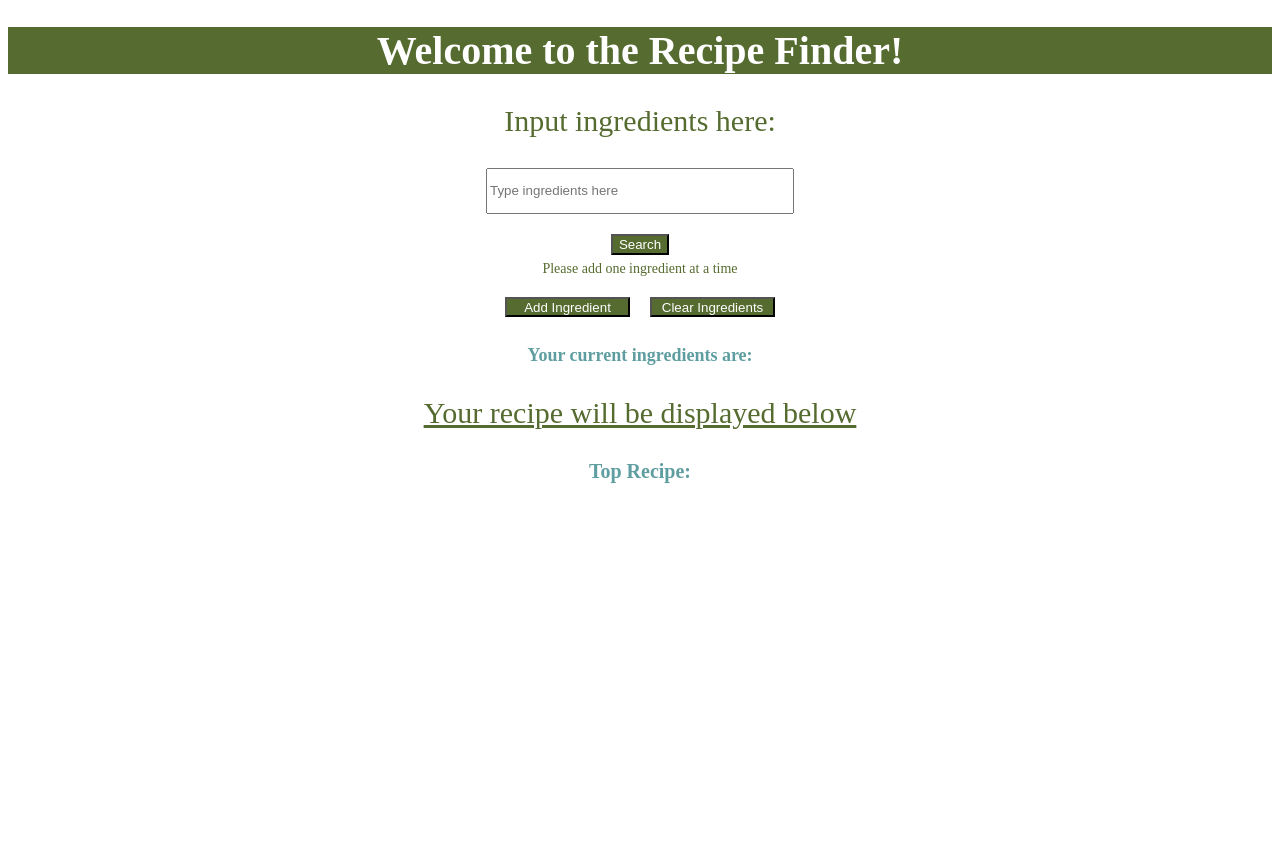
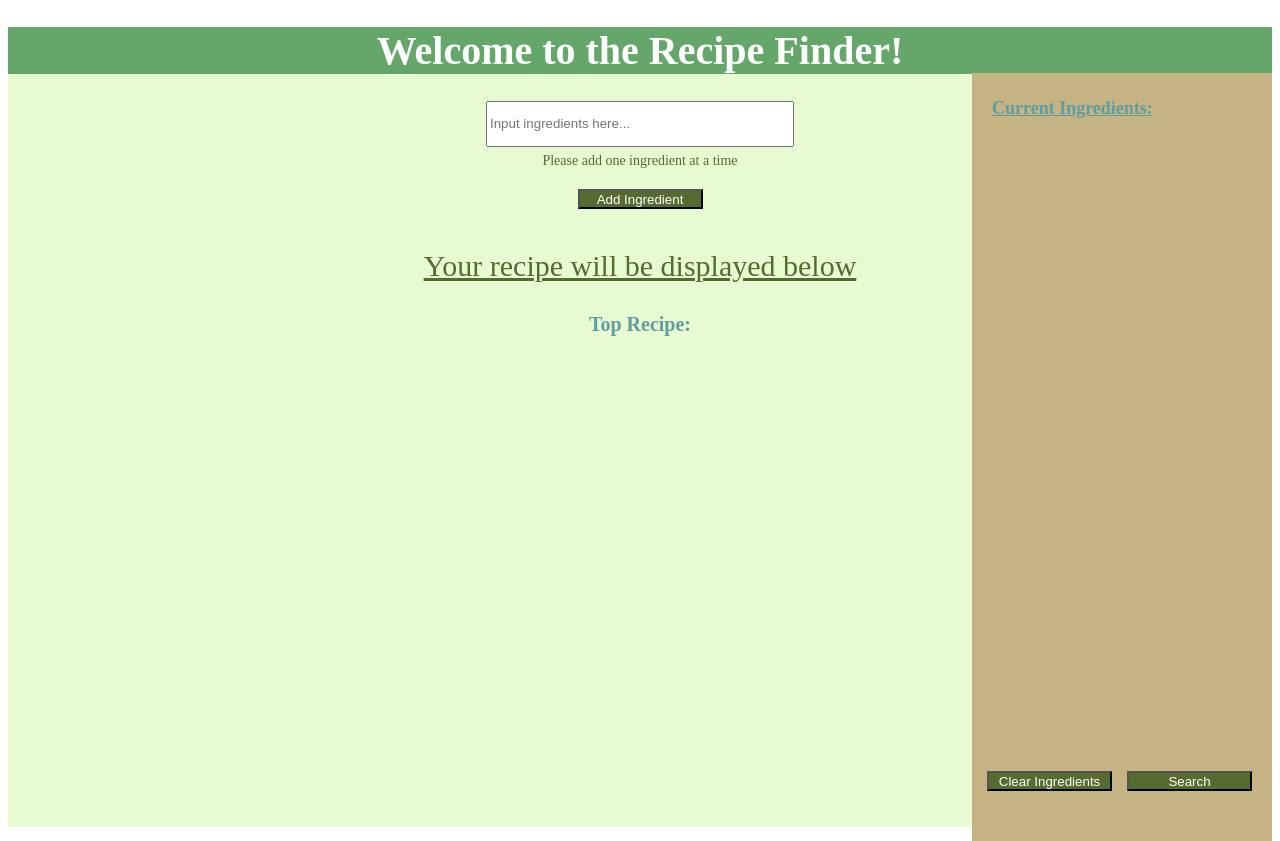
Before and after one commit to SoulaiVang/Recipify, a React (Create React App) app: page / in a window 1280 px wide. Before the commit the page ends 800 px from the top, so only its background shows below. Built offline with nearby package versions, Linux system fonts and the light colour scheme.

Commit message:
saving(progress was made... i think)

```diff
--- a/src/App.css
+++ b/src/App.css
@@ -4,46 +4,26 @@
 
 .App {
   text-align: center;
+  background-color: #e8fad1;
+  height: 100vh;
 }
 .App-header {
-  /* min-height: 100vh;
-  display: flex;
-  flex-direction: row;
-  align-items: center;
-  justify-content: center; */
   align-items: center;
   font-size: 20px;
   color: white;
-  background-color: darkolivegreen;
+  background-color: #65A76B;
   font-family: 'Times New Roman';
 }
-
 .App-content {
   /* min-height: 100vh;
   display: flex;
   flex-direction: row;
   align-items: center;
   justify-content: center; */
-  align-items: center;
   font-size: 30px;
   color:darkolivegreen;
   font-family: 'Times New Roman';
 }
-.add-ingredients-instructions{
-  align-items: center;
-  font-size: 14px;
-  color:darkolivegreen;
-  font-family: 'Times New Roman';
-  margin-top: 0.5%;
-  margin-bottom: 0%;
-}
-
-.add-ingredients-input{
-  width: 300px; /* Set the width as needed */
-  height: 40px;
-  align-items: center;
-}
-
 .add-ingredient-button{
   width: 125px; /* Set the width as needed */
   height: 20px;
@@ -54,47 +34,82 @@
   color: white;
 }
 
-.clear-ingredients-button{
-  width: 125px;
-  height: 20px;
-  align-items: center;
-  margin: 10px;
-  margin-top: 20px;
-  background-color: darkolivegreen;
-  color: white;
-}
-
+/*Add ingredients(input, instructions, etc)*/
 .add-ingredients {
   display: flex; /*places items above/below one another */
   flex-direction: column;
   align-items: center;
+  font-size: 14px;
+  color:darkolivegreen;
+  font-family: 'Times New Roman';
 }
-
-.search-button {
-  margin-top: 20px;
-  background-color: darkolivegreen;
-  color: white;
+.add-ingredients-input{
+  width: 300px; /* Set the width as needed */
+  height: 40px;
+  align-items: center;
 }
-
 .ingredient-buttons {
   display: flex;
   flex-direction: row;
+  align-items: center;
 }
 
-.show-ingredients{
-  color:cadetblue;
-  font-size: 18px;
-  font-weight: bold;
-}
-
+/*Recipe display*/
 .display-label{
   color:darkolivegreen;
   font-size: 30px;
   text-decoration: underline;
 }
-
 .recipe{
   color:cadetblue;
   font-size: 20px;
   font-weight: bold;
 }
+
+/*Right panel for current ingredients and search button*/
+.right-panel {
+  position: absolute;
+  top: 72.5px;
+  right: 8px;
+  width: 300px; /* Adjust width as needed */
+  height: 768px;
+  background-color: #C5B384; /* Choose your desired color */
+  box-sizing: border-box; /*Ensure padding is included in width/height*/
+  overflow-y: auto; /* Add scroll if content overflows */
+  align-items: left;
+}
+.current-ingredients-label{
+  color:cadetblue;
+  font-size: 18px;
+  font-weight: bold;
+  position: absolute;
+  text-decoration: underline;
+  margin-top: 25px;
+  margin-left: 20px;
+}
+.ingredient-list{
+  color:cadetblue;
+  font-size: 18px;
+  font-weight: bold;
+  position: absolute;
+  margin-top: 55px;
+  margin-left: 20px;
+}
+.clear-ingredients-button{
+  width: 125px;
+  height: 20px;
+  background-color: darkolivegreen;
+  color: white;
+  position: absolute;
+  bottom: 40px;
+  right: 150px;
+}
+.search-button {
+  width: 125px;
+  height: 20px;
+  background-color: darkolivegreen;
+  color: white;
+  position: absolute;
+  bottom: 50px;
+  right: 20px;
+}
--- a/src/App.js
+++ b/src/App.js
@@ -5,7 +5,7 @@ import axios from 'axios';
 function App() {
   // Update recipe list
   const [ingredientsList, setIngredientsList] = useState([]);
-  const currentIngredients = ingredientsList.join(', ');
+  // const currentIngredients = ingredientsList.join(', ');
 
   const addIngredient = async () => {
     const ingredientInput = document.querySelector('.add-ingredients-input');
@@ -67,36 +67,41 @@ function App() {
           Welcome to the Recipe Finder!
         </h1>
       </div>
-      <div className="App-content">
-        <p>
-          Input ingredients here:
-        </p>
       <div className="add-ingredients">
         <input
           type="text"
-            placeholder="Type ingredients here"
+          placeholder="Input ingredients here..."
           className="add-ingredients-input"
         />
+        <p className="add-ingredients-instructions">
+          Please add one ingredient at a time
+        </p>
+        <button className="add-ingredient-button" onClick={addIngredient}>
+            Add Ingredient
+        </button>
+      </div>
+
+      {/* Right Panel for ingredients */}
+      <div className="right-panel">
+        <p className="current-ingredients-label">
+          Current Ingredients:
+        </p>
+        <p className="ingredient-list">
+          {ingredientsList.map((ingredient, index) => (
+            <span key={index}>
+              {ingredient}
+              <br />
+            </span>
+          ))}
+        </p>
+        <button className="clear-ingredients-button" onClick={resetIngredients}>
+            Clear Ingredients
+        </button>
         <button className="search-button" onClick={searchAPI}>
           Search
         </button>
-          <p className="add-ingredients-instructions">
-            Please add one ingredient at a time
-          </p>
-          <div className="ingredient-buttons">
-            <button className="add-ingredient-button" onClick={addIngredient}>
-              Add Ingredient
-            </button>
-            <button className="clear-ingredients-button" onClick={resetIngredients}>
-              Clear Ingredients
-            </button>
       </div>
-        </div>
-        <div className="show-ingredients">
-          <p>
-            Your current ingredients are: {currentIngredients}
-          </p>
-        </div>
+
       <p className='display-label'>
             Your recipe will be displayed below
       </p>
@@ -106,7 +111,6 @@ function App() {
       <img className="recipePicture" src={currentRecipePicture}>
       </img>
     </div>
-    </div>
   );
 }
 
```
Lines whose indentation alone changed are shown as unchanged.
